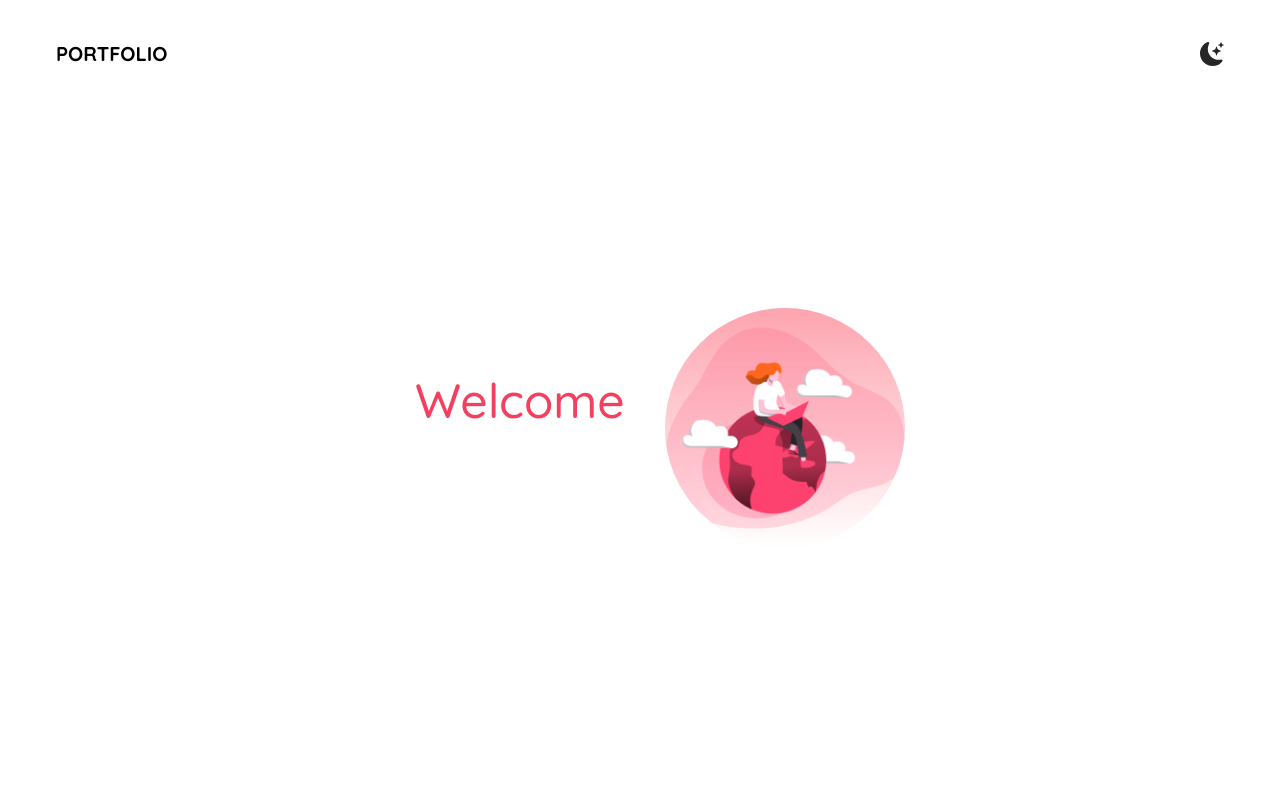
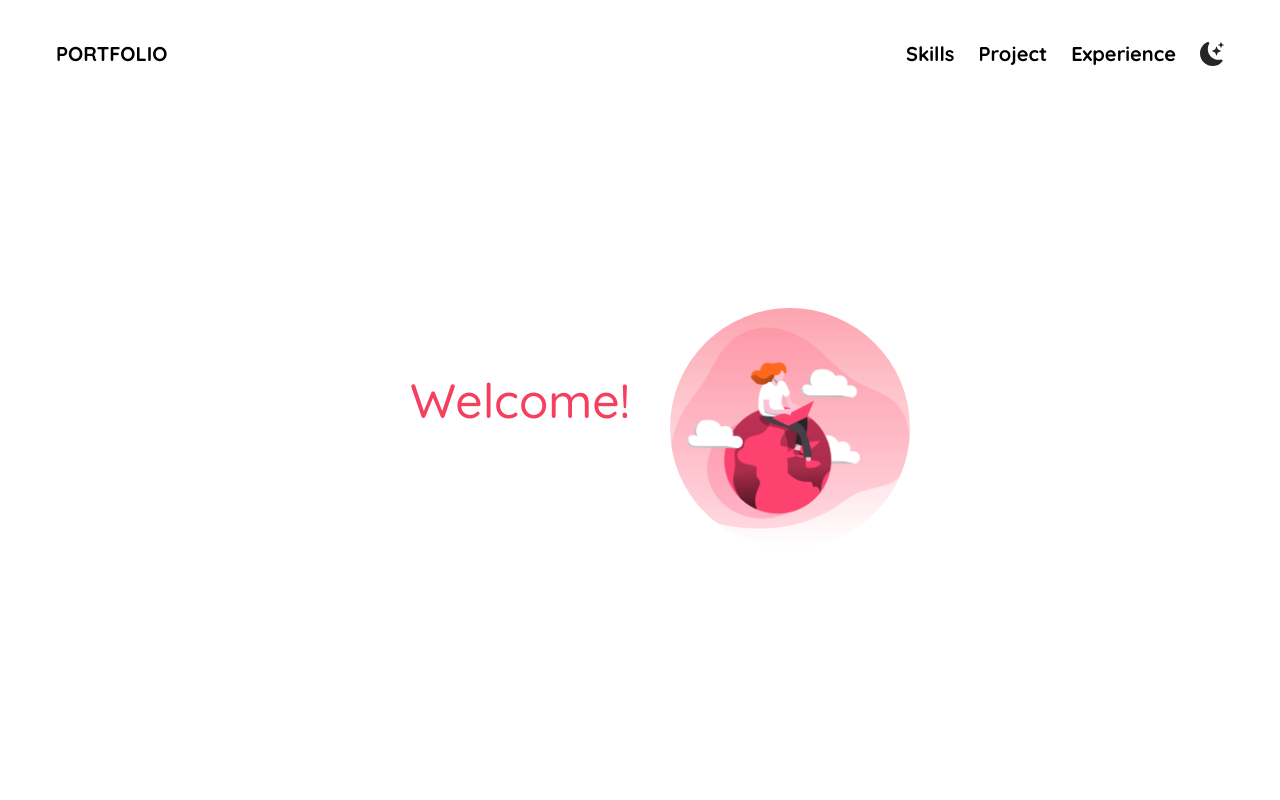
Before and after one commit to ShainaWada/portfolio, a Next.js app: page / in a window 1280 px wide. Shown: the top 800 px of the page. Built offline with nearby package versions, Linux system fonts and the light colour scheme; a web font is replaced by a local one.

Commit message:
スタイルの修正

```diff
--- a/src/app/globals.css
+++ b/src/app/globals.css
@@ -1,5 +1,5 @@
-@import url('https://fonts.googleapis.com/css2?family=Noto+Serif&family=Quicksand:wght@300;400;500;600;700&display=swap');
-@import url('https://fonts.googleapis.com/css2?family=M+PLUS+Rounded+1c:wght@100;300;400;500;700;800;900&family=Mochiy+Pop+P+One&display=swap');
+@import url("https://fonts.googleapis.com/css2?family=Noto+Serif&family=Quicksand:wght@300;400;500;600;700&display=swap");
+@import url("https://fonts.googleapis.com/css2?family=M+PLUS+Rounded+1c:wght@100;300;400;500;700;800;900&family=Mochiy+Pop+P+One&display=swap");
 @tailwind base;
 @tailwind components;
 @tailwind utilities;
@@ -8,8 +8,9 @@ html,
 body {
   padding: 0;
   margin: 0;
-  font-family: -apple-system, BlinkMacSystemFont, 'Segoe UI', Roboto, Oxygen,
-    Ubuntu, Cantarell, 'Open Sans', 'Helvetica Neue', sans-serif;
+  font-family: -apple-system, BlinkMacSystemFont, "Segoe UI", Roboto, Oxygen,
+    Ubuntu, Cantarell, "Open Sans", "Helvetica Neue", sans-serif;
+  scroll-behavior: smooth;
 }
 
 a {
--- a/src/app/page.tsx
+++ b/src/app/page.tsx
@@ -29,7 +29,16 @@ export default function Home() {
             <h1 className="text-xl font-black font-body dark:text-white">
               PORTFOLIO
             </h1>
-            <ul className="flex items-center">
+            <ul className="flex items-center gap-6 [&>a]:font-bold font-body dark:text-white">
+              <a href="#Skills" className="relative text-xl w-fit block after:block after:content-[''] after:absolute after:h-[3px] after:bg-black after:w-full after:scale-x-0 after:hover:scale-x-100 after:transition after:duration-300 after:origin-center hover:after:bg-white">
+                <li>Skills</li>
+              </a>
+              <a href="#Projects" className="relative text-xl w-fit block after:block after:content-[''] after:absolute after:h-[3px] after:bg-black after:w-full after:scale-x-0 after:hover:scale-x-100 after:transition after:duration-300 after:origin-center hover:after:bg-white">
+                <li>Project</li>
+              </a>
+              <a href="#Experience" className="relative text-xl w-fit block after:block after:content-[''] after:absolute after:h-[3px] after:bg-black after:w-full after:scale-x-0 after:hover:scale-x-100 after:transition after:duration-300 after:origin-center hover:after:bg-white">
+                <li>Experience</li>
+              </a>
               <li>
                 {!darkMode ? (
                   <BsFillMoonStarsFill
@@ -51,7 +60,7 @@ export default function Home() {
             <div className="p-10 text-center font-body lg:flex">
               <div>
                 <h2 className="py-2 text-5xl font-medium animate__animated animate__wobble text-rose-500">
-                  Welcome
+                  Welcome!
                 </h2>
               </div>
             </div>
@@ -60,7 +69,7 @@ export default function Home() {
             </div>
           </div>
         </section>
-        <section className="flex flex-col items-center min-h-screen dark:bg-neutral-800">
+        <section id='Skills' className="flex flex-col items-center min-h-screen dark:bg-neutral-800">
           <div className="flex items-center justify-center">
             <h1 className="my-8 text-4xl font-body dark:text-white">Skills</h1>
           </div>
@@ -85,10 +94,10 @@ export default function Home() {
             </div>
           </div>
         </section>
-        <section className="flex flex-col py-3 text-center dark:bg-neutral-800">
+        <section id='Projects' className="flex flex-col py-3 text-center dark:bg-neutral-800">
           <h1 className="my-8 text-4xl font-body dark:text-white">Projects</h1>
           <div className="mx-36 [&>div]:border-4 [&>div]:my-8 [&>div]:rounded-lg ">
-
+            <p className='text-left '>※以下は全て個人開発</p>
             {ProjectsData.map((value, key) => {
               return (
                 <a href={value.link}
@@ -118,11 +127,11 @@ export default function Home() {
           </div>
         </section >
 
-        <section className="flex flex-col py-3 text-center dark:bg-neutral-800">
+        <section id='Experience' className="flex flex-col py-3 text-center dark:bg-neutral-800">
           <h1 className="my-8 text-4xl font-body dark:text-white">Experience</h1>
           <div className="mx-36 [&>div]:my-8 [&>div]:rounded-lg ">
             <p className='dark:text-white'>インターンに参加し、受託開発会社でおよそ半年ほどフロントエンドエンジニアとして働きました。
-              業務としては、Next、TypeScript などを利用して、<a href="https://jobns.jp/" className='text-blue-400 underline'>JobNS</a>という求人サイトのページの実装を複数担当致しました。</p>
+              業務としては、Next、TypeScript などを利用して、<a href="https://jobns.jp/" className='text-blue-400 underline'>JobNS</a>という求人サイトのページの実装を複数担当致しました。以下は私が担当したページです。</p>
             <div className='grid grid-flow-row-dense grid-cols-2 gap-1 '>
               {ExperienceData.map((image, key) => {
                 return (
```
